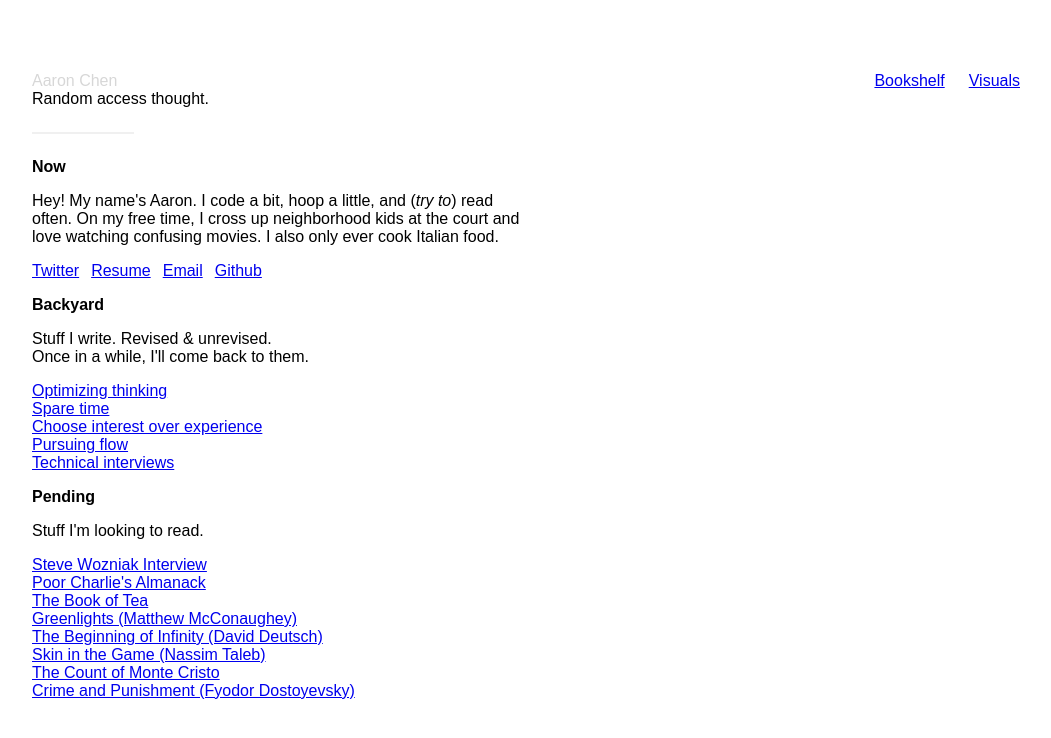
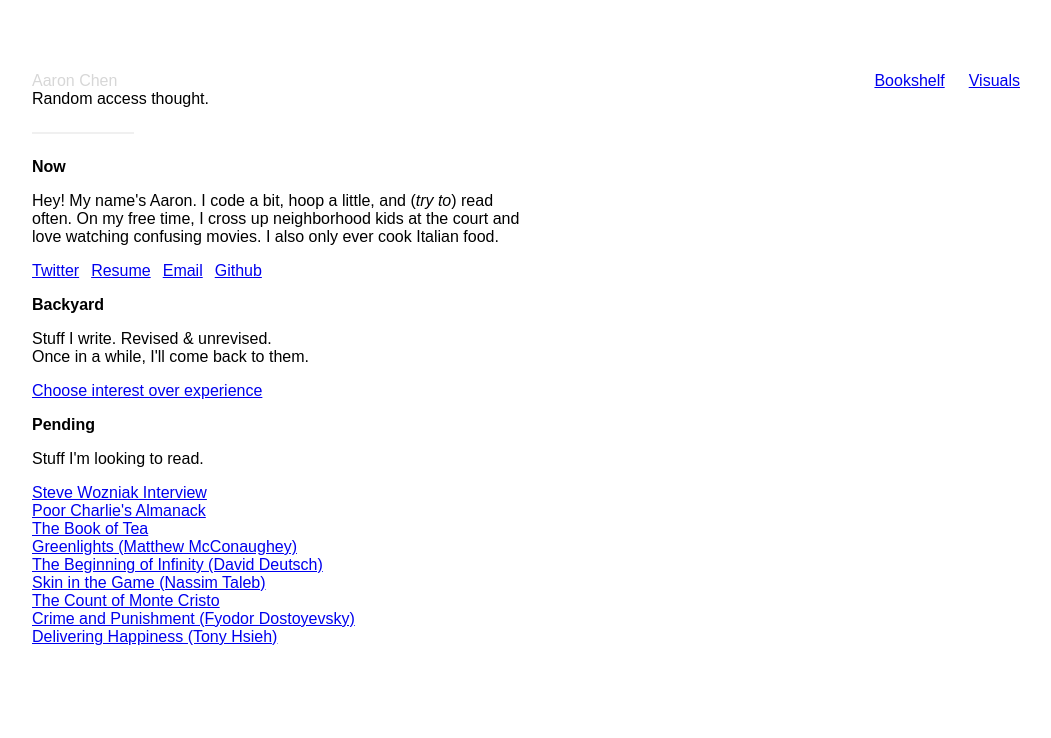
Before and after one commit to Kempo/website, a Gatsby site: page / in a window 1280 px wide. Shown: the whole page, without its empty margins (108-1159 px from the left). Built offline with nearby package versions, Linux system fonts and the light colour scheme; Gatsby itself is replaced by a stand-in of ours; a web font is replaced by a local one.

Commit message:
update blog

```diff
--- a/src/pages/index.js
+++ b/src/pages/index.js
@@ -26,7 +26,7 @@ function Home({ data }) {
         <ul>
         {
           data.MdxFiles.edges.map(el => (
-            <li key={el.node.frontmatter.title}><a href={el.node.frontmatter.path}>{el.node.frontmatter.title}</a></li>
+            el.node.frontmatter.publish && <li key={el.node.frontmatter.title}><a href={el.node.frontmatter.path}>{el.node.frontmatter.title}</a></li>
           ))
         }
         </ul>
@@ -41,6 +41,7 @@ function Home({ data }) {
           <li><a href="https://www.goodreads.com/book/show/36064445-skin-in-the-game">Skin in the Game (Nassim Taleb)</a></li>
           <li><a href="https://www.goodreads.com/book/show/7126.The_Count_of_Monte_Cristo">The Count of Monte Cristo</a></li>
           <li><a href="https://www.goodreads.com/book/show/7144.Crime_and_Punishment">Crime and Punishment (Fyodor Dostoyevsky)</a></li>
+          <li><a href="https://www.goodreads.com/book/show/7144.Crime_and_Punishment">Delivering Happiness (Tony Hsieh)</a></li>
         </ul>
       </div>
     </Layout>
@@ -56,6 +57,7 @@ export const query = graphql`
             title
             date
             path
+            publish
           }
         }
       }
--- a/src/posts/better-information.mdx
+++ b/src/posts/better-information.mdx
@@ -2,6 +2,7 @@
 title: Optimizing thinking
 path: /better-information
 date: September 2020
+publish: false
 ---
 
 To be published.
--- a/src/posts/gap-quarter.mdx
+++ b/src/posts/gap-quarter.mdx
@@ -2,6 +2,7 @@
 title: Spare time
 path: /gap-quarter
 date: September 2020
+publish: false
 ---
 
 My adventure down a mysterious, and at times frightening, open hole of possiblities.
--- a/src/posts/interest-over-experience.mdx
+++ b/src/posts/interest-over-experience.mdx
@@ -2,6 +2,7 @@
 title: Choose interest over experience
 path: /interest-over-experience
 date: October 2020
+publish: true
 ---
 The vast majority of software-related internships should weigh meaningful interest over technical experience.
 
--- a/src/posts/pursuing-flow.mdx
+++ b/src/posts/pursuing-flow.mdx
@@ -2,6 +2,7 @@
 title: Pursuing flow
 path: /pursuing-flow
 date: September 2020
+publish: false
 ---
 
 To be published.
--- a/src/posts/tech-talent.mdx
+++ b/src/posts/tech-talent.mdx
@@ -2,6 +2,7 @@
 title: Technical interviews
 path: /tech-talent
 date: September 2020
+publish: false
 ---
 
 To be published.
```
